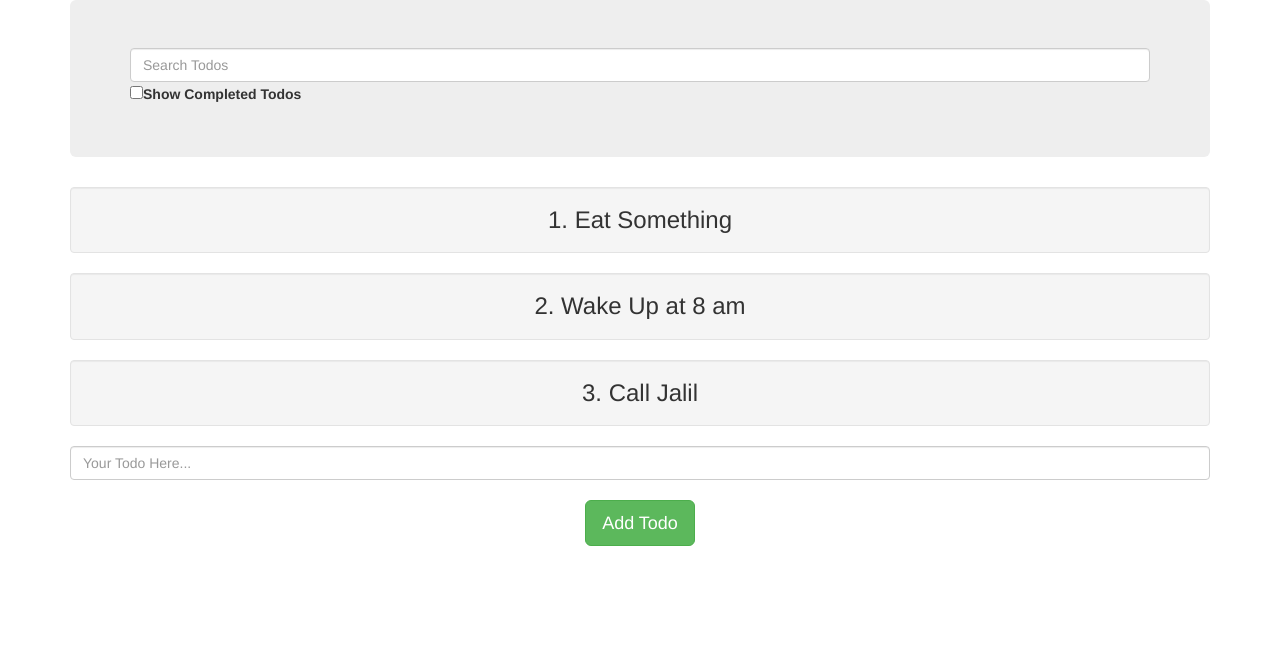
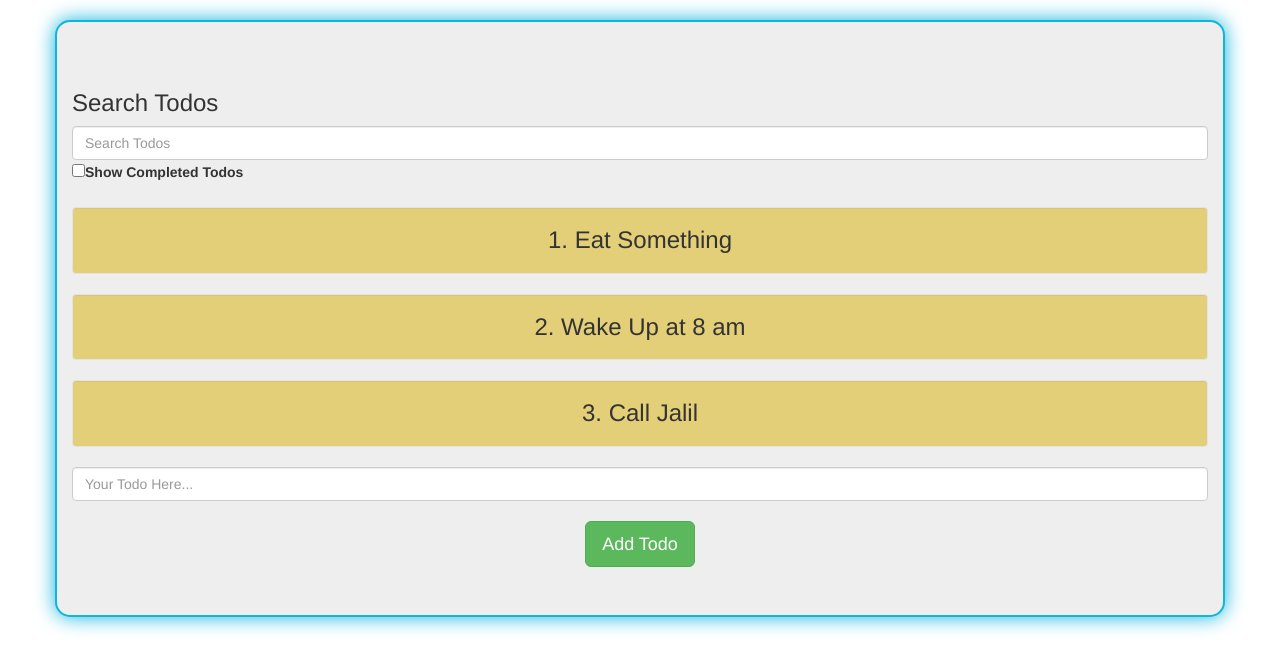
Before and after one commit to AliSawari/ReactTodo, a React app: page / in a window 1280 px wide. Shown: the top 672 px of the page. Built offline with nearby package versions, Linux system fonts and the light colour scheme.

Commit message:
'Styles'

```diff
--- a/jsx/AddTodo.jsx
+++ b/jsx/AddTodo.jsx
@@ -11,9 +11,11 @@ class AddTodo extends Component {
     if(todoText.length > 1) {
       this.refs.todoText.value = '';
       this.props.add(todoText);
-      this.refs.todoText.placeholder = 'Your Todo Here...'
+      this.refs.todoText.placeholder = 'Your Todo Here...';
+      this.refs.todoText.style.borderColor = '#1b86e9';
     } else {
       this.refs.todoText.placeholder = 'Enter Valid Data!';
+      this.refs.todoText.style.borderColor = 'red';
       this.refs.todoText.focus();
     }
   }
--- a/jsx/Todo.jsx
+++ b/jsx/Todo.jsx
@@ -7,7 +7,7 @@ class Todo extends Component {
   render(){
     var {text,id} = this.props;
     return (
-      <h3 className="well text-center">
+      <h3 className="well text-center" style={{backgroundColor:'#e3cf78'}}>
       {id}. {text}
     </h3>
     );
--- a/jsx/TodoApp.jsx
+++ b/jsx/TodoApp.jsx
@@ -26,7 +26,23 @@ class TodoApp extends Component {
   }
 
   AddTodo(todoText) {
-    alert(todoText);
+    var {todos} = this.state;
+    if(todos.length > 0) {
+    var x = todos.length - 1;
+    var count = todos[x].id;
+  } else {
+    var count = 0;
+  }
+    count++;
+  this.setState({
+    todos: [
+      ...this.state.todos,
+      {
+        id: count,
+        text: todoText
+      }
+    ]
+  });
   }
 
   seacrh(searchText,check){
@@ -36,11 +52,19 @@ class TodoApp extends Component {
     });
   }
 
+  mainStyle(){
+      return {
+        border:'2px solid #0fb5dd',
+        borderRadius:'15px',
+        margin:'2rem auto',
+        boxShadow:'0 0 2rem #0fb5dd'
+      }
+  }
 
   render(){
     var {todos} = this.state;
     return (
-      <div className="container">
+      <div className="container jumbotron" style={this.mainStyle()}>
         <TodoSearch seacrh={this.seacrh.bind(this)}/>
       <TodoList todos={todos}/>
       <AddTodo add={this.AddTodo.bind(this)}/>
--- a/jsx/TodoSearch.jsx
+++ b/jsx/TodoSearch.jsx
@@ -13,7 +13,8 @@ class TodoSearch extends Component {
 
   render(){
     return (
-      <div className="jumbotron">
+      <div>
+        <h3>Search Todos</h3>
         <div>
           <input type="search" ref="searchText" className="form-control center-block"
             placeholder="Search Todos" onChange={this.change.bind(this)}/>
```
Also changed, not shown: public/bundle.js.
